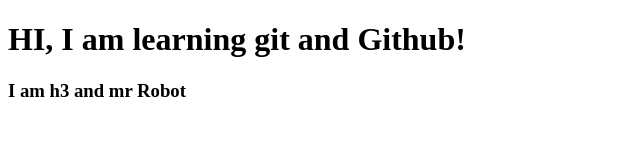
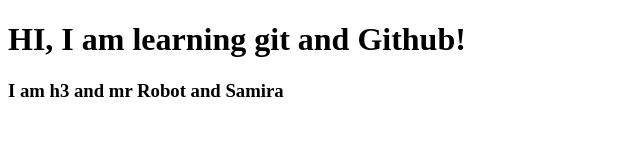
Before and after one commit to AsimRza/local-repo-test, a plain HTML site: page index.html in a window 1280 px wide. Shown: the whole page, without its empty margins (0-640 px from the left). Drawn offline with Linux system fonts and the light colour scheme.

Commit message:
Add Samira name

```diff
--- a/index.html
+++ b/index.html
@@ -7,6 +7,6 @@
   </head>
   <body>
     <h1>HI, I am learning git and Github!</h1>
-    <h3>I am h3 and mr Robot</h3>
+    <h3>I am h3 and mr Robot and Samira</h3>
   </body>
 </html>
```
